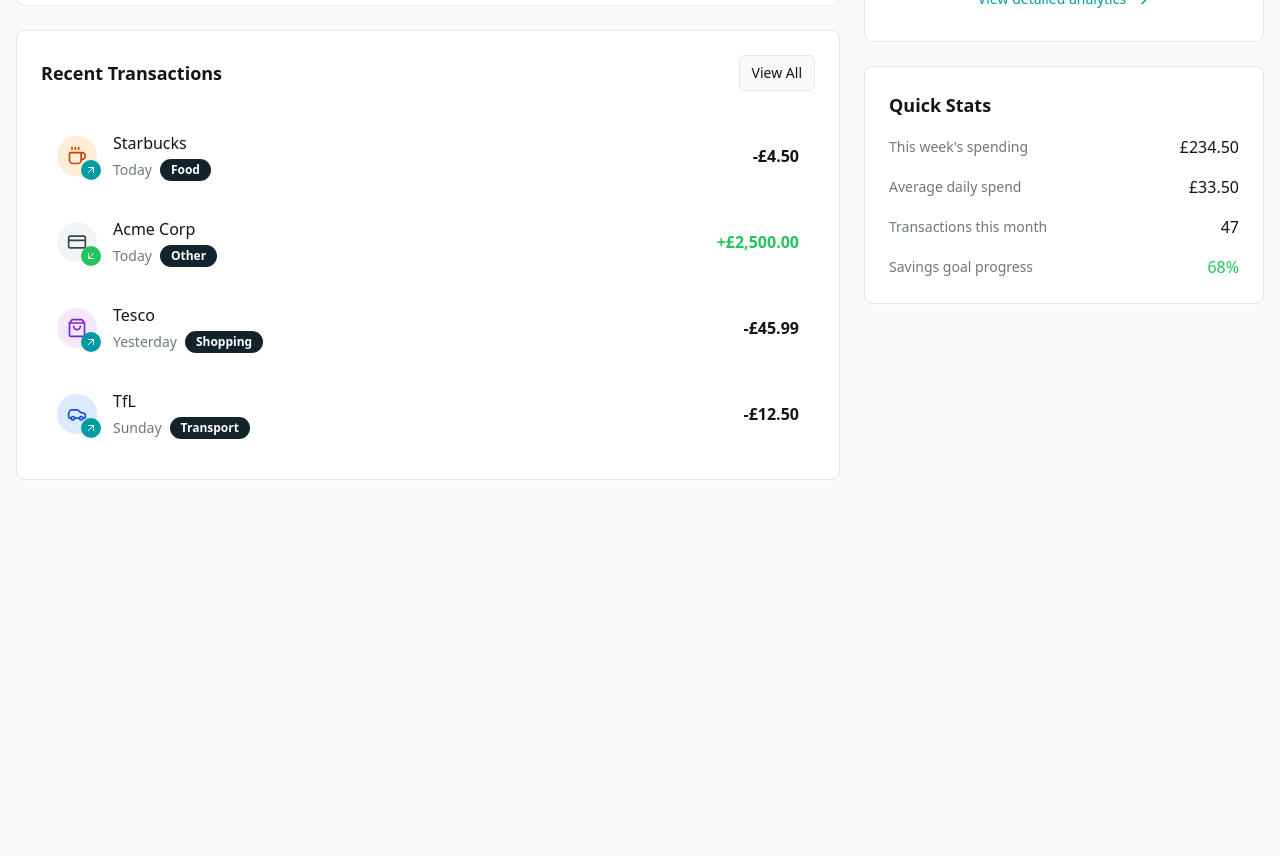
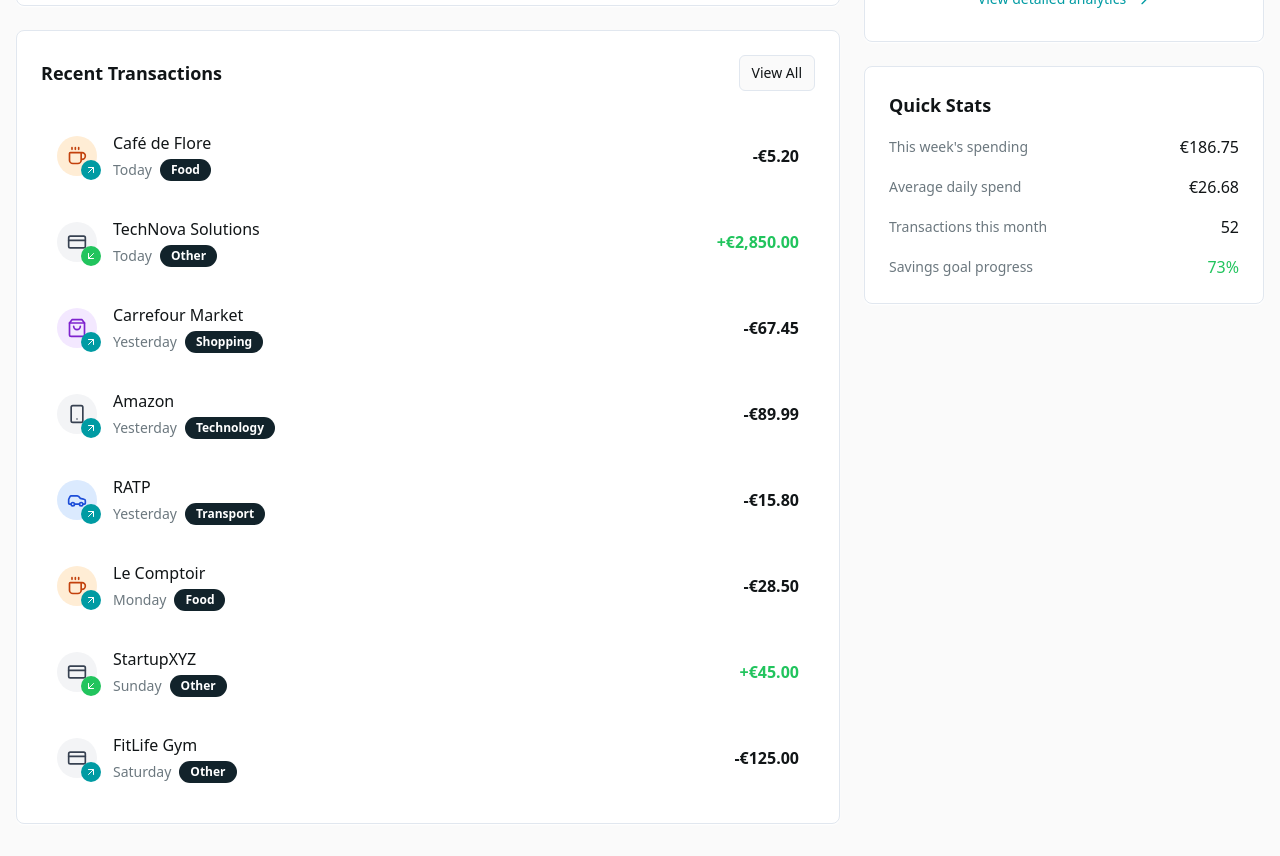
Before and after one commit to mbjorke/blueberry-fintech, a React (Vite) app: page /dashboard in a window 1280 px wide. Shown: the part 720-1576 px from the top of the page. Before the commit the page ends 1232 px from the top, so only its background shows below. Built offline with nearby package versions, Linux system fonts and the light colour scheme.

Commit message:
Refactor transactions to use EUR
Update transaction data to use Euros and enhance realism by adding more varied transaction details.

```diff
--- a/src/components/fintech/AccountCard.tsx
+++ b/src/components/fintech/AccountCard.tsx
@@ -31,7 +31,7 @@ interface AccountCardProps {
 
 export const AccountCard = ({
   balance,
-  currency = "£",
+  currency = "€",
   accountName = "Main Account",
   onAddMoney,
   onSendMoney,
--- a/src/pages/Dashboard.tsx
+++ b/src/pages/Dashboard.tsx
@@ -13,59 +13,103 @@ const mockTransactions: Transaction[] = [
   {
     id: '1',
     type: 'outgoing',
-    amount: 4.50,
-    currency: '£',
-    description: 'Coffee',
+    amount: 5.20,
+    currency: '€',
+    description: 'Morning cappuccino and croissant',
     category: 'food',
-    date: new Date(Date.now() - 1000 * 60 * 60 * 2), // 2 hours ago
+    date: new Date(Date.now() - 1000 * 60 * 45), // 45 minutes ago
     status: 'completed',
-    merchantName: 'Starbucks',
+    merchantName: 'Café de Flore',
   },
   {
     id: '2',
     type: 'incoming',
-    amount: 2500.00,
-    currency: '£',
-    description: 'Salary',
+    amount: 2850.00,
+    currency: '€',
+    description: 'Monthly salary payment',
     category: 'other',
-    date: new Date(Date.now() - 1000 * 60 * 60 * 24), // 1 day ago
+    date: new Date(Date.now() - 1000 * 60 * 60 * 18), // 18 hours ago
     status: 'completed',
-    merchantName: 'Acme Corp',
+    merchantName: 'TechNova Solutions',
   },
   {
     id: '3',
     type: 'outgoing',
-    amount: 45.99,
-    currency: '£',
-    description: 'Groceries',
+    amount: 67.45,
+    currency: '€',
+    description: 'Weekly grocery shopping',
     category: 'shopping',
-    date: new Date(Date.now() - 1000 * 60 * 60 * 48), // 2 days ago
+    date: new Date(Date.now() - 1000 * 60 * 60 * 26), // 26 hours ago
     status: 'completed',
-    merchantName: 'Tesco',
+    merchantName: 'Carrefour Market',
   },
   {
     id: '4',
     type: 'outgoing',
-    amount: 12.50,
-    currency: '£',
-    description: 'Bus fare',
+    amount: 89.99,
+    currency: '€',
+    description: 'New wireless headphones',
+    category: 'technology',
+    date: new Date(Date.now() - 1000 * 60 * 60 * 32), // 32 hours ago
+    status: 'completed',
+    merchantName: 'Amazon',
+  },
+  {
+    id: '5',
+    type: 'outgoing',
+    amount: 15.80,
+    currency: '€',
+    description: 'Metro weekly pass',
     category: 'transport',
+    date: new Date(Date.now() - 1000 * 60 * 60 * 48), // 2 days ago
+    status: 'completed',
+    merchantName: 'RATP',
+  },
+  {
+    id: '6',
+    type: 'outgoing',
+    amount: 28.50,
+    currency: '€',
+    description: 'Lunch with colleagues',
+    category: 'food',
+    date: new Date(Date.now() - 1000 * 60 * 60 * 50), // 2 days ago
+    status: 'completed',
+    merchantName: 'Le Comptoir',
+  },
+  {
+    id: '7',
+    type: 'incoming',
+    amount: 45.00,
+    currency: '€',
+    description: 'Freelance project payment',
+    category: 'other',
     date: new Date(Date.now() - 1000 * 60 * 60 * 72), // 3 days ago
     status: 'completed',
-    merchantName: 'TfL',
+    merchantName: 'StartupXYZ',
+  },
+  {
+    id: '8',
+    type: 'outgoing',
+    amount: 125.00,
+    currency: '€',
+    description: 'Monthly gym membership',
+    category: 'other',
+    date: new Date(Date.now() - 1000 * 60 * 60 * 96), // 4 days ago
+    status: 'completed',
+    merchantName: 'FitLife Gym',
   },
 ];
 
 const mockSpendingCategories = [
-  { name: 'Food & Dining', amount: 450, budget: 600, color: '#ff6b6b' },
-  { name: 'Shopping', amount: 320, budget: 400, color: '#4ecdc4' },
-  { name: 'Transport', amount: 180, budget: 250, color: '#45b7d1' },
-  { name: 'Entertainment', amount: 120, budget: 200, color: '#96ceb4' },
+  { name: 'Food & Dining', amount: 385, budget: 500, color: '#ff6b6b' },
+  { name: 'Shopping & Technology', amount: 295, budget: 400, color: '#4ecdc4' },
+  { name: 'Transport', amount: 142, budget: 200, color: '#45b7d1' },
+  { name: 'Entertainment', amount: 89, budget: 150, color: '#96ceb4' },
 ];
 
 const Dashboard = () => {
   const { toast } = useToast();
-  const [accountBalance] = useState(3247.82);
+  const [accountBalance] = useState(3456.78);
 
   const handleQuickAction = (action: string) => {
     toast({
@@ -107,6 +151,7 @@ const Dashboard = () => {
             {/* Account Card */}
             <AccountCard
               balance={accountBalance}
+              currency="€"
               onAddMoney={() => handleQuickAction('Add Money')}
               onSendMoney={() => handleQuickAction('Send Money')}
               onRequestMoney={() => handleQuickAction('Request Money')}
@@ -153,10 +198,10 @@ const Dashboard = () => {
           {/* Right Column - Insights */}
           <div className="space-y-6">
             <SpendingInsights
-              monthlyBudget={2000}
-              spent={1070}
+              monthlyBudget={1250}
+              spent={911}
               categories={mockSpendingCategories}
-              trend={{ percentage: 12, direction: 'up' }}
+              trend={{ percentage: 8, direction: 'up' }}
               onViewDetails={() => handleQuickAction('View Analytics')}
             />
 
@@ -166,19 +211,19 @@ const Dashboard = () => {
               <div className="space-y-4">
                 <div className="flex items-center justify-between">
                   <span className="text-sm text-muted-foreground">This week's spending</span>
-                  <span className="font-medium text-foreground">£234.50</span>
+                  <span className="font-medium text-foreground">€186.75</span>
                 </div>
                 <div className="flex items-center justify-between">
                   <span className="text-sm text-muted-foreground">Average daily spend</span>
-                  <span className="font-medium text-foreground">£33.50</span>
+                  <span className="font-medium text-foreground">€26.68</span>
                 </div>
                 <div className="flex items-center justify-between">
                   <span className="text-sm text-muted-foreground">Transactions this month</span>
-                  <span className="font-medium text-foreground">47</span>
+                  <span className="font-medium text-foreground">52</span>
                 </div>
                 <div className="flex items-center justify-between">
                   <span className="text-sm text-muted-foreground">Savings goal progress</span>
-                  <span className="font-medium text-success">68%</span>
+                  <span className="font-medium text-success">73%</span>
                 </div>
               </div>
             </Card>
```
